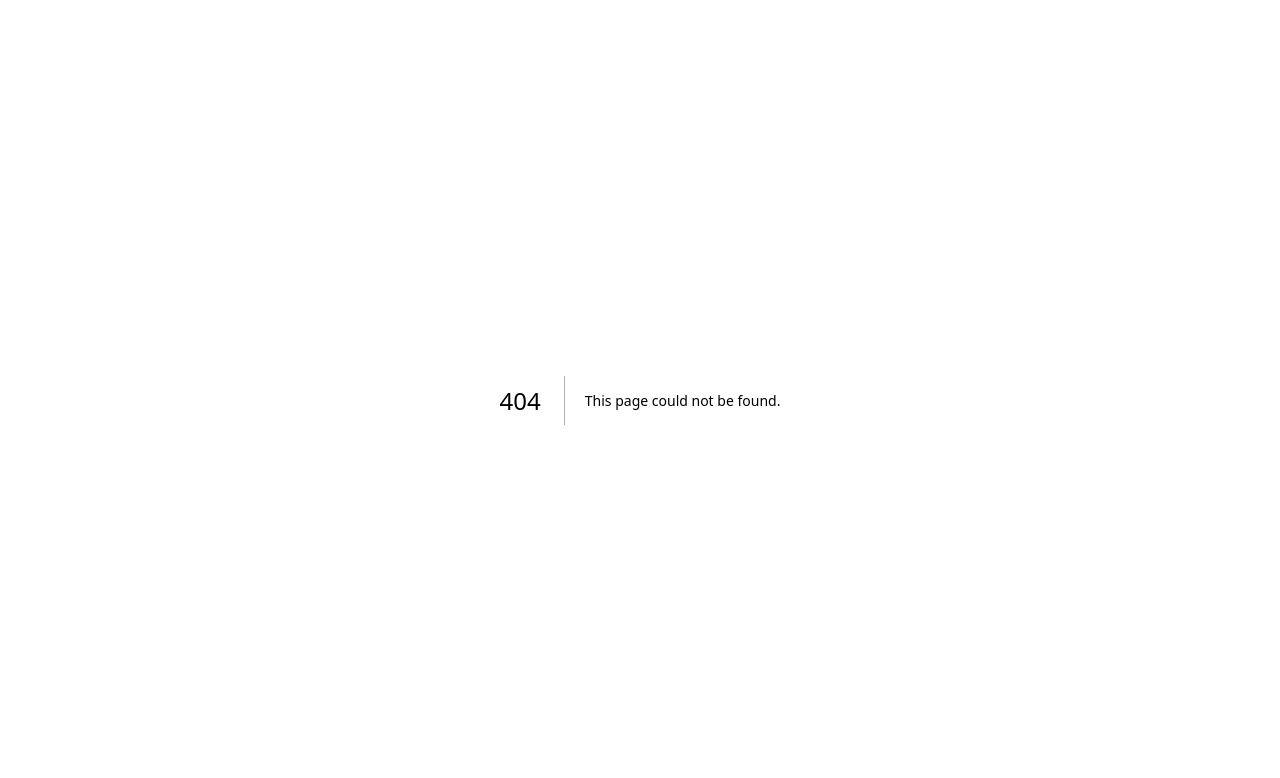
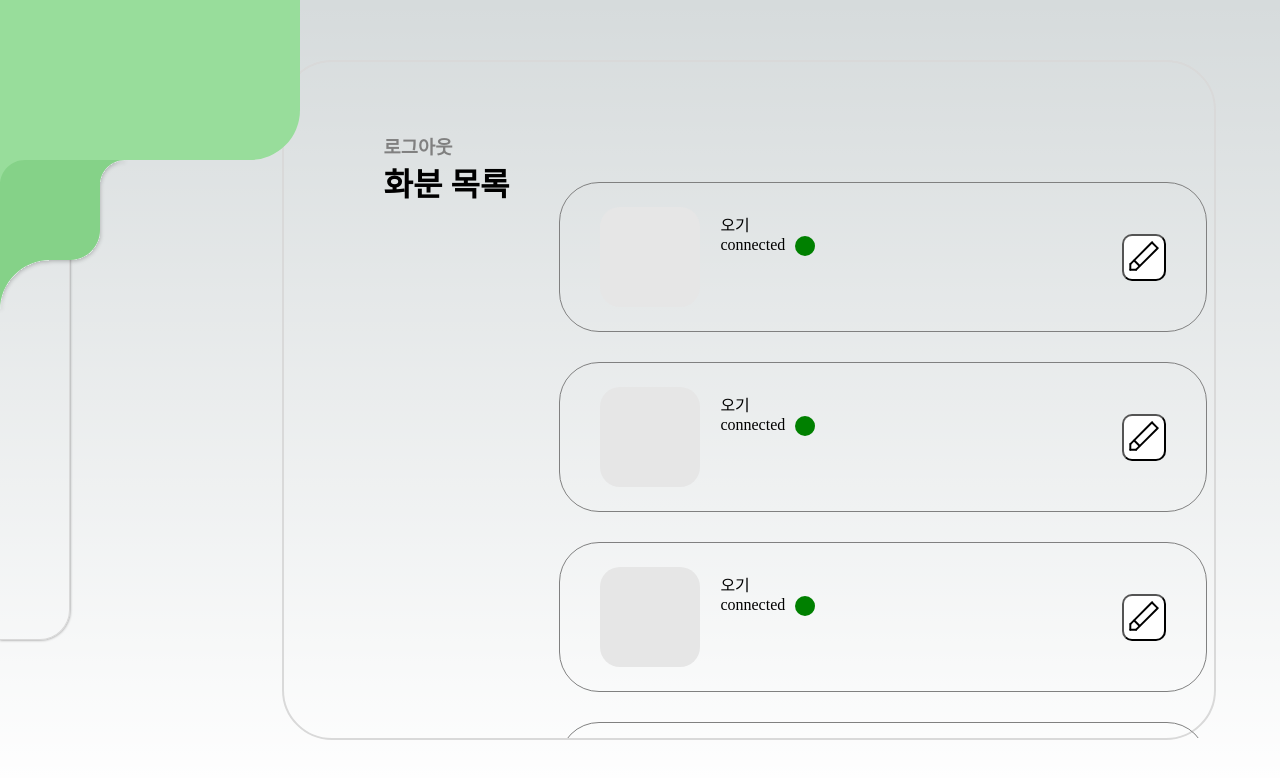
Before and after one commit to kody-gsm/Insam_Front, a Next.js app: page /console in a window 1280 px wide. Before the commit this address had no page. Shown: the top 778 px of the page. Built offline with nearby package versions, Linux system fonts and the light colour scheme; a web font is replaced by a local one.

Commit message:
콘솔창에서 화분목록 조회

```diff
--- /dev/null
+++ b/src/app/console/page.jsx
@@ -0,0 +1,81 @@
+"use client"
+import Nav from "@/components/nav/nav";
+import './style.scss'
+import Link from "next/link";
+import { useEffect, useState } from "react";
+
+export default function Login() {
+  const [editmode, setEditmode] = useState(-1)
+  const [addpotnum, setAddpotnum] = useState('');
+  useEffect(e => {
+    //변경 값 보내기
+  }, [editmode])
+  return <div>
+    <Nav />
+    <main>
+      <div>
+        <h3 onClick={e => {
+          window.location.href = '/';
+        }}>
+          로그아웃
+        </h3>
+        <h1>
+          화분 목록
+        </h1>
+      </div>
+      <div className="content">
+        <Pot index={0} link={`/console/${0}`} name={'오기'} status={true} editmode={editmode} setEditmode={setEditmode} />
+        <Pot index={1} link={`/console/${0}`} name={'오기'} status={true} editmode={editmode} setEditmode={setEditmode} />
+        <Pot index={2} link={`/console/${0}`} name={'오기'} status={true} editmode={editmode} setEditmode={setEditmode} />
+        <Pot index={3} link={`/console/${0}`} name={'오기'} status={true} editmode={editmode} setEditmode={setEditmode} />
+        <Pot index={4} link={`/console/${0}`} name={'오기'} status={true} editmode={editmode} setEditmode={setEditmode} />
+        <Pot index={5} link={`/console/${0}`} name={'오기'} status={true} editmode={editmode} setEditmode={setEditmode} />
+        <button className="add">
+          +
+        </button>
+      </div>
+    </main>
+  </div>
+}
+
+function Pot({ index, name, status, editmode, setEditmode, link }) {
+  const [nick, setNick] = useState('')
+  useEffect(e => {
+    setNick(name);
+  }, []);
+  return <div className="pot">
+    <div className="flex">
+      <div className="profile">
+      </div>
+      <div className="middle">
+        {editmode !== index && <Link href={link}>{nick}</Link>}
+        {editmode === index && <input autoFocus onKeyDown={e => {
+          if (e.code === 'Enter') {
+            setEditmode(-1);
+          }
+        }} value={nick} onChange={e => setNick(e.target.value)} />}
+        <div className="status">
+          <span>{status ? 'connected' : 'disconnected'}</span>
+          {!status ? <div className="red"></div> : <div className="green"></div>}
+        </div>
+      </div>
+    </div>
+    <div className="edit">
+      {editmode !== index && <button onClick={e => setEditmode(index)}>
+        <svg width="30" height="30" viewBox="0 0 46 46" fill="none" xmlns="http://www.w3.org/2000/svg">
+          <path d="M35.4424 2L2.44238 35" stroke="black" stroke-width="3" stroke-linecap="round" />
+          <path d="M43.894 11.0339L10.9639 43.964" stroke="black" stroke-width="3" stroke-linecap="round" />
+          <path d="M8 30L16 38" stroke="black" stroke-width="3" stroke-linecap="round" />
+          <path d="M35.5876 2.58771L43.5876 10.5877" stroke="black" stroke-width="3" stroke-linecap="round" />
+          <path d="M2.03613 35.255L2 44" stroke="black" stroke-width="3" stroke-linecap="round" />
+          <path d="M2 44L11 44" stroke="black" stroke-width="3" stroke-linecap="round" />
+        </svg>
+      </button>}
+      {editmode === index && <button onClick={e => setEditmode(-1)}>
+        <svg width="30" height="30" viewBox="0 0 69 47" fill="none" xmlns="http://www.w3.org/2000/svg">
+          <path d="M3 20.5L27.5 41.5L66 3.5" stroke="#98DD9B" stroke-width="8" />
+        </svg>
+      </button>}
+    </div>
+  </div>
+}
--- /dev/null
+++ b/src/app/console/style.scss
@@ -0,0 +1,153 @@
+main {
+  position: absolute;
+  right: 5svw;
+  top: 7.5svh;
+  width: 73svw;
+  height: 85svh;
+  border: 2px solid #d9d9d9;
+  border-radius: 50px;
+
+  display: flex;
+  padding: 70px 100px;
+  padding-right: 0;
+  padding-bottom: 0;
+  justify-content: left;
+
+  h3 {
+    color: gray;
+    cursor: pointer;
+
+    &:hover {
+      color: black;
+    }
+
+    &:active {
+      color: gray;
+    }
+  }
+
+  .content {
+    width: 78%;
+    margin-left: 50px;
+    margin-top: 50px;
+    height: calc(100% - 50px);
+    display: flex;
+    flex-direction: column;
+    align-items: center;
+    overflow-y: auto;
+
+    &::-webkit-scrollbar {
+      // display: none;
+      width: 30px;
+    }
+
+    &::-webkit-scrollbar-track {
+      background-color: white;
+    }
+
+    &::-webkit-scrollbar-thumb {
+      background-color: #d9d9d9;
+      border-radius: 300px;
+      border: 10px solid white;
+    }
+
+    .add {
+      font-size: 50px;
+      min-width: 70px;
+      min-height: 70px;
+      cursor: pointer;
+      background-color: white;
+      color: black;
+      border: 1px solid gray;
+      border-radius: 20px;
+      margin-bottom: 30px;
+
+      &:hover {
+        background-color: darken($color: white, $amount: 5%);
+      }
+
+      &:active {
+        background-color: white;
+      }
+    }
+  }
+}
+
+.pot {
+  width: 100%;
+  border: 1px solid gray;
+  min-height: 150px;
+  border-radius: 40px;
+  padding: 40px;
+  margin-bottom: 30px;
+  display: flex;
+  justify-content: space-between;
+  align-items: center;
+
+  .flex {
+    display: flex;
+  }
+
+  .middle {
+    margin-top: 5px;
+
+    input {
+      background-color: white;
+      color: black;
+      width: 400px;
+    }
+
+    a {
+      &:hover {
+        text-decoration: underline;
+      }
+    }
+
+    .status {
+      display: flex;
+
+      span {
+        margin-right: 10px;
+      }
+
+      .red {
+        width: 20px;
+        height: 20px;
+        background-color: red;
+        border-radius: 50px;
+      }
+
+      .green {
+        width: 20px;
+        height: 20px;
+        background-color: green;
+        border-radius: 50px;
+      }
+    }
+  }
+
+  .profile {
+    background-color: #e6e6e6;
+    width: 100px;
+    height: 100px;
+    margin-right: 20px;
+    border-radius: 20px;
+  }
+
+  .edit {
+    button {
+      background-color: white;
+      border-radius: 10px;
+      padding: 5px;
+      cursor: pointer;
+
+      &:hover {
+        background-color: darken($color: white, $amount: 5%);
+      }
+
+      &:active {
+        background-color: white;
+      }
+    }
+  }
+}
```
